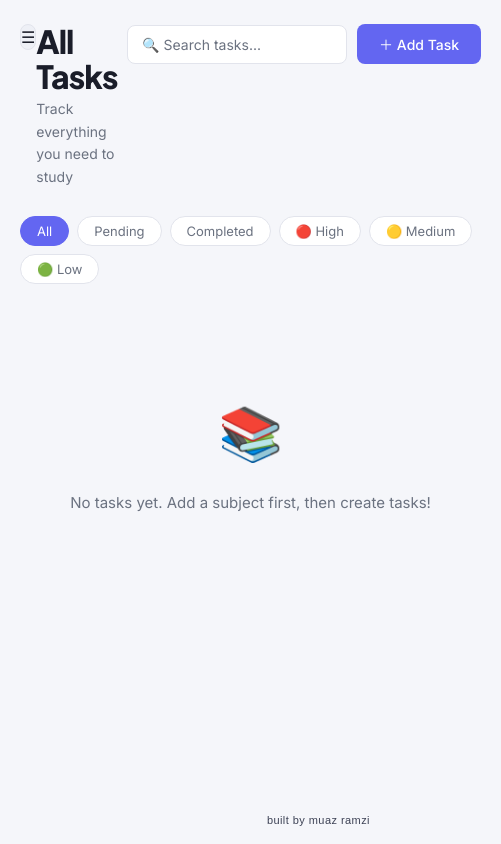
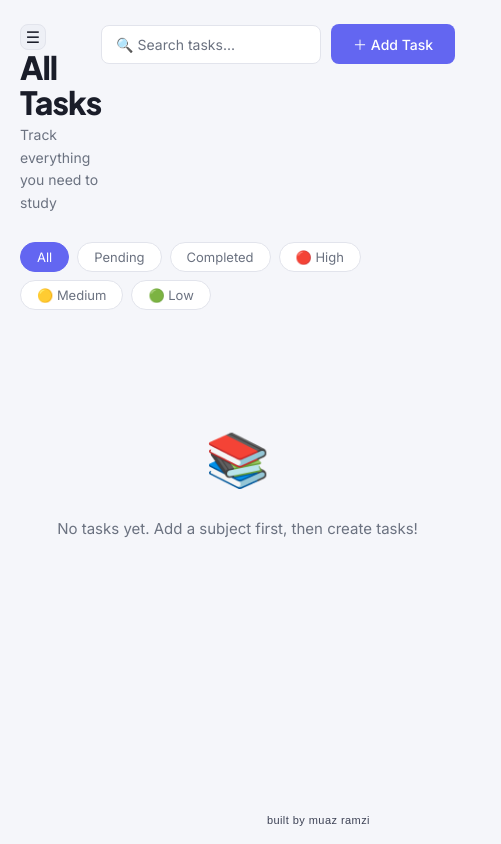
Before and after one commit to muazramzii/smart-study-planner, a website: page public/index.html in a window 390 px wide. Shown: the whole page, 501 px wide, since content can reach past the window. Drawn offline with Linux system fonts and the light colour scheme; no server answers.

Commit message:
fix: wrap mobile menu button with the page heading
Keeps the hamburger button and title as one flex group instead of
a third top-level flex child in .top-bar, so justify-content:
space-between still only splits the heading from the search/add-task
actions instead of also spreading the hamburger away from the title.

```diff
--- a/public/index.html
+++ b/public/index.html
@@ -58,10 +58,12 @@
   <!-- ── Main ────────────────────────────────── -->
   <main class="main">
     <header class="top-bar">
-      <button class="icon-btn mobile-menu-btn" id="openSidebar" title="Open menu">☰</button>
-      <div>
-        <h1 class="page-title" id="pageTitle">All Tasks</h1>
-        <p class="page-sub" id="pageSub">Track everything you need to study</p>
+      <div class="top-bar-heading">
+        <button class="icon-btn mobile-menu-btn" id="openSidebar" title="Open menu">☰</button>
+        <div>
+          <h1 class="page-title" id="pageTitle">All Tasks</h1>
+          <p class="page-sub" id="pageSub">Track everything you need to study</p>
+        </div>
       </div>
       <div class="top-bar-actions">
         <input class="search-input" id="searchInput" type="text" placeholder="🔍 Search tasks..." />
```
